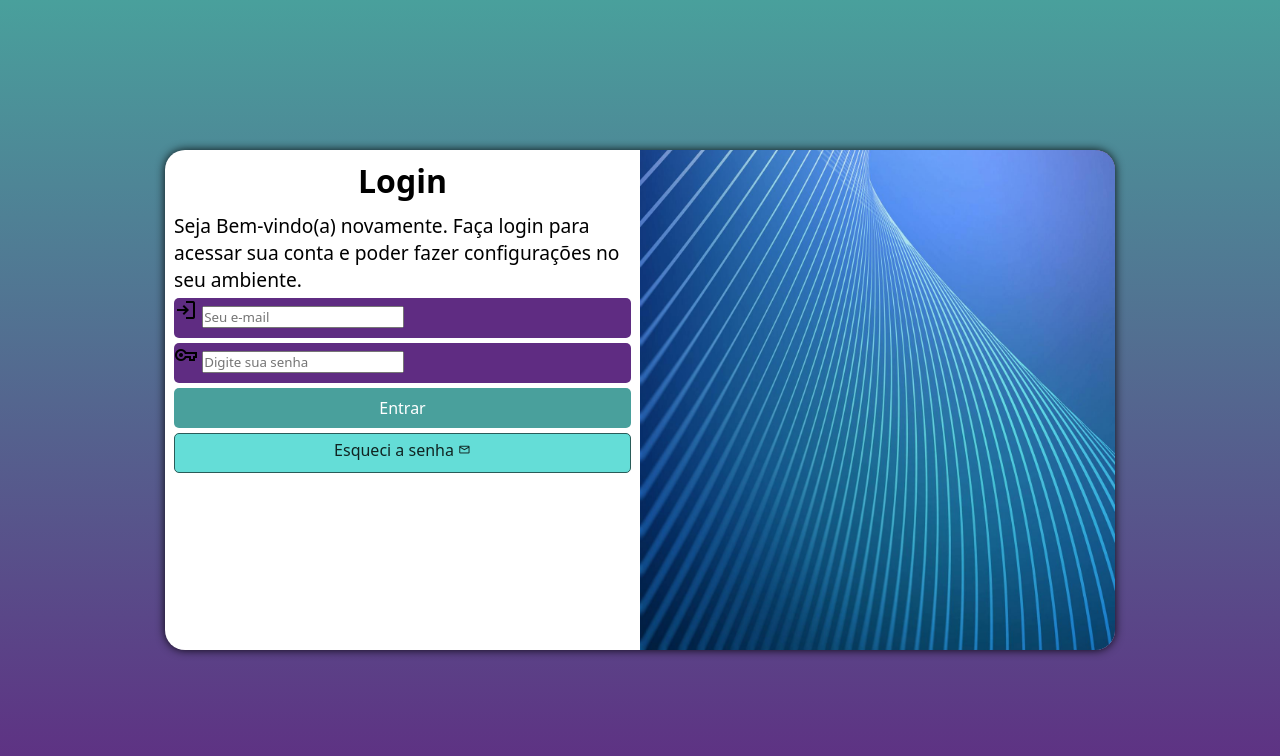
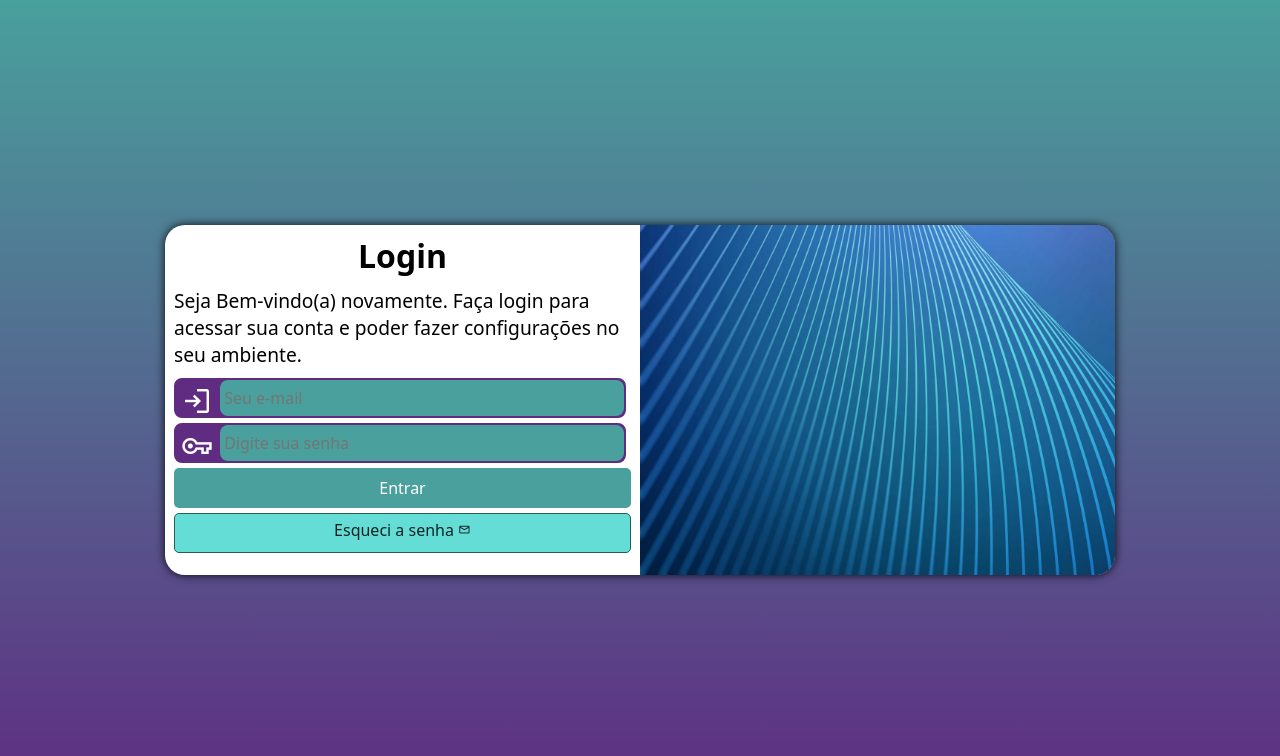
Before and after one commit to VictorVasques8/projeto-login, a plain HTML site: page index.html in a window 1280 px wide. Drawn offline with nearby package versions, Linux system fonts and the light colour scheme.

Commit message:
final do modulo 04

```diff
--- a/estilos/media-query.css
+++ b/estilos/media-query.css
@@ -16,6 +16,7 @@ TV: acima de 1200px
     }
     section#login {
         width: 80vw;
+        height: 300px;
     }
     section#login > div#imagem {
         float: left;
@@ -33,6 +34,7 @@ TV: acima de 1200px
     }
     section#login {
         width: 950px;
+        height: 350px;
 
     }
     section#login > div#imagem{
@@ -49,5 +51,6 @@ TV: acima de 1200px
     }
     div#formulario > p{
         font-size: 1.2em;
+        margin: 10px 0px;
     }
 }
--- a/estilos/style.css
+++ b/estilos/style.css
@@ -27,7 +27,6 @@ section#login{
     position: absolute;
     top: 50%;
     left: 50%;
-    transform: translate(-50%, -50%);
     overflow: hidden;
 
     background-color: white;
@@ -36,6 +35,7 @@ section#login{
     border-radius: 20px;
     box-shadow: 0px 0px 10px rgba(0, 0, 0, 0.897);
 
+    transform: translate(-50%, -50%);
     transition: width 0.3s, height 0.3s;
     transition-timing-function: ease;
 }
@@ -60,12 +60,32 @@ div#formulario > p{
 div.campo > label{
     display: none;
 }
+div.campo > span{
+    color: white;
+    font-size: 2em;
+    width: 40px;
+    padding: 5px;
+}
+div.campo > input{
+    background-color: #49a09c;
+    font-size: 1em;
+    width: calc(100% - 45px);
+    height: 100%;
+    border: 0px;
+    border-radius: 8px;
+    padding: 4px;
+    transform: translateY(-13px);
+}
+div.campo > input:focus-within{
+    background-color: white;
+}
 form > div.campo{
     background-color: #5f2c82;
     display: block;
-    width: 100%;
+    border: 2px solid #5f2c82;
+    width: 99%;
     height: 40px;
-    border-radius: 5px;
+    border-radius: 8px;
     margin: 5px 0px;
 }
 form > input[type=submit]{
```
